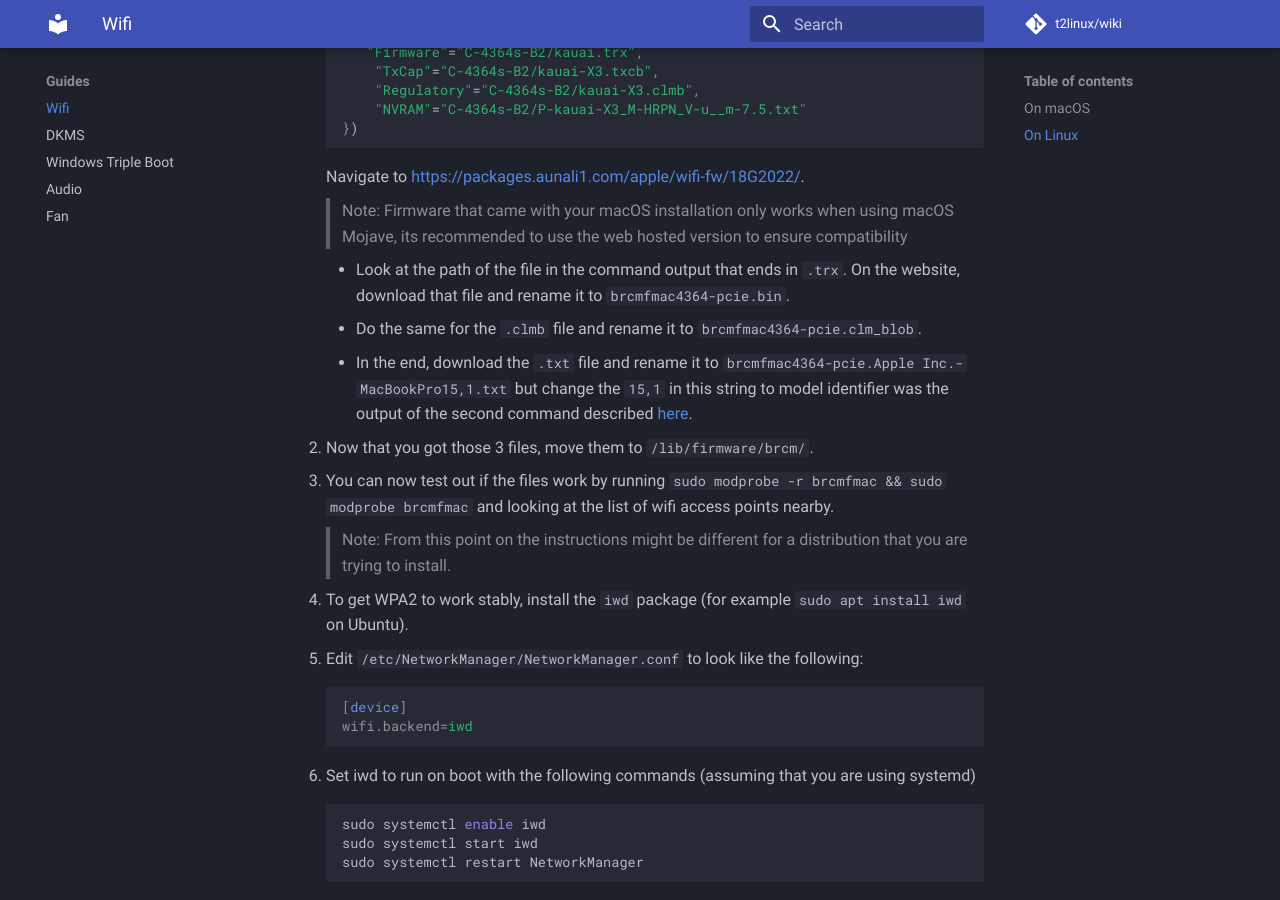
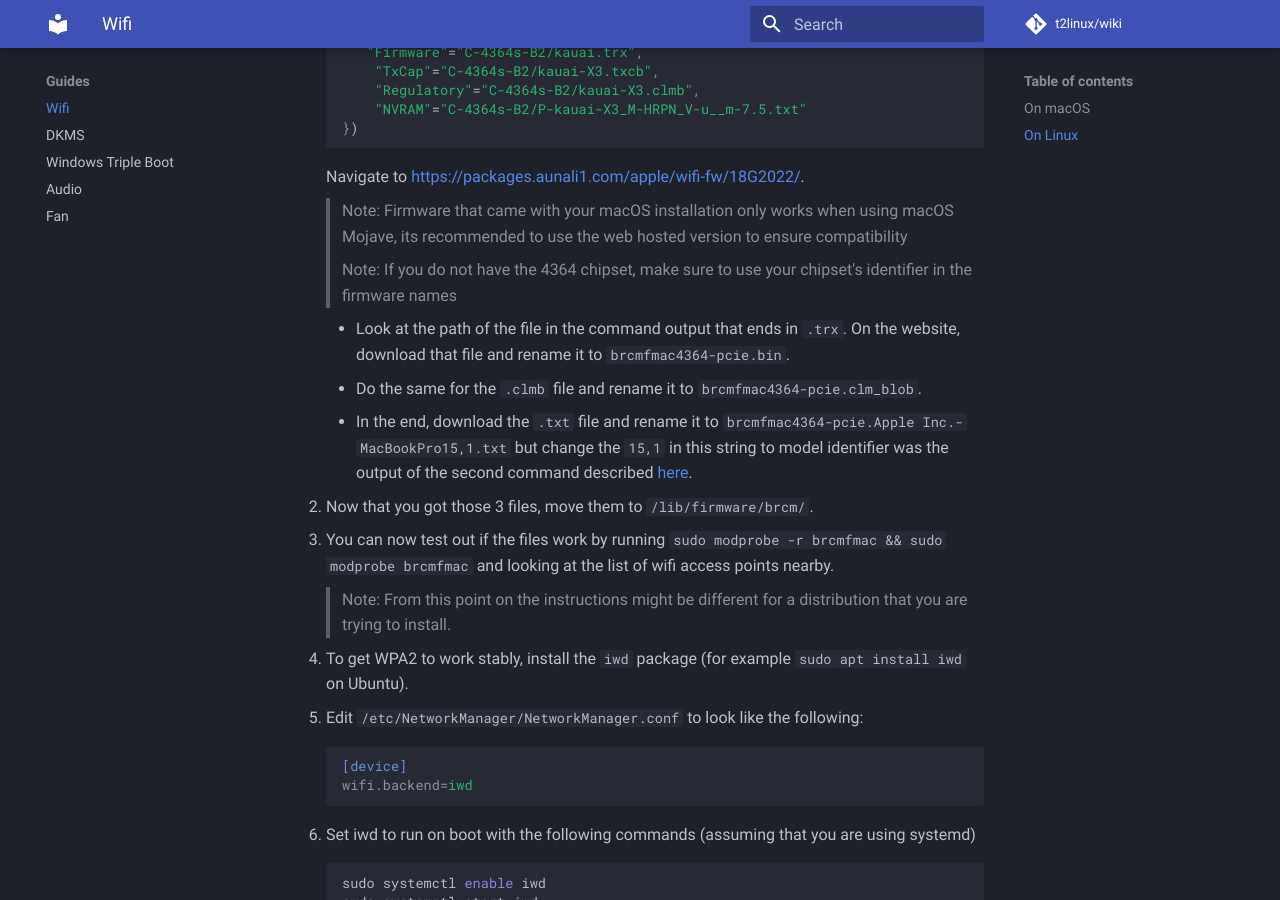
Before and after one commit to t2linux/wiki, an MkDocs documentation site: the page built from docs/guides/wifi.md, in a window 1280 px wide and 900 px high, scrolled down 590 px. Built offline with MkDocs 1.6.1 and Material for MkDocs 9.7.7, drawn with Linux system fonts in a browser that asks for light colours; comment, search, counter and statistics services are not loaded.

Commit message:
Guides: Added note about firmware file names in wifi

```diff
--- a/docs/guides/wifi.md
+++ b/docs/guides/wifi.md
@@ -25,6 +25,8 @@ This page is a step by step guide to get wifi working on supported models.
 
     > Note: Firmware that came with your macOS installation only works when using macOS Mojave, its recommended to use the web hosted version to ensure compatibility
 
+    > Note: If you do not have the 4364 chipset, make sure to use your chipset's identifier in the firmware names
+
     - Look at the path of the file in the command output that ends in `.trx`. On the website, download that file and rename it to `brcmfmac4364-pcie.bin`.
     - Do the same for the `.clmb` file and rename it to `brcmfmac4364-pcie.clm_blob`.
     - In the end, download the `.txt` file and rename it to `brcmfmac4364-pcie.Apple Inc.-MacBookPro15,1.txt` but change the `15,1` in this string to model identifier was the output of the second command described [here](https://wiki.t2linux.org/guides/wifi/#on-macos).
```
